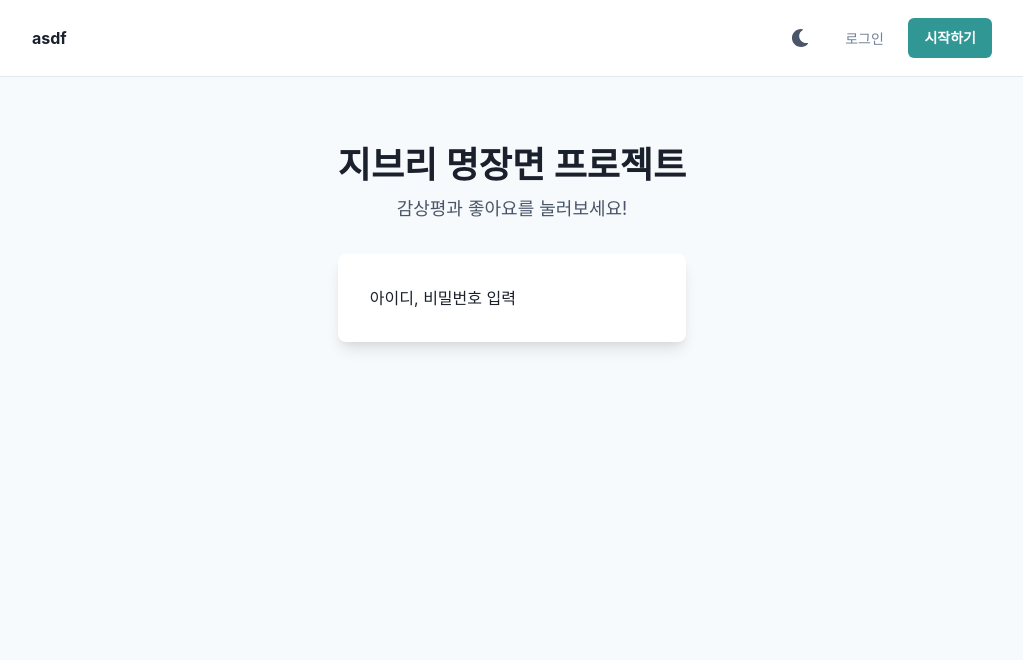
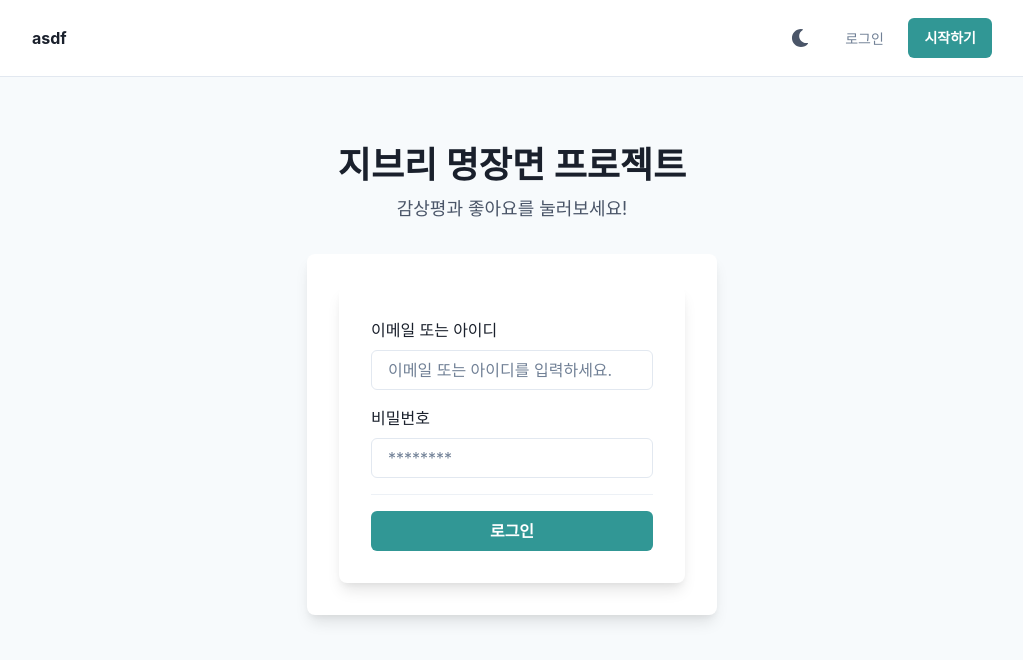
Before and after one commit to preferchoi/preferchoi, a React (Create React App) app in the folder graphql/web/: page /Login in a window 1280 px wide. Shown: the top 660 px of the page, without its empty margins (128-1151 px from the left). Built offline with nearby package versions, Linux system fonts and the light colour scheme.

Commit message:
feat: login fom 구현

```diff
--- a/graphql/web/src/compnents/auth/LoginForm.tsx
+++ b/graphql/web/src/compnents/auth/LoginForm.tsx
@@ -1,4 +1,20 @@
-import { Stack, Box, Heading, Text, useColorModeValue } from '@chakra-ui/react';
+import {
+  Stack,
+  Box,
+  Heading,
+  Text,
+  useColorModeValue,
+  FormControl,
+  FormLabel,
+  Input,
+  FormErrorMessage,
+  Divider,
+  Button,
+} from '@chakra-ui/react';
+import { useForm } from 'react-hook-form';
+import {
+  LoginMutationVariables,
+} from '../../generated/graphql';
 
 export default function LoginForm(): React.ReactElement {
   return (
@@ -15,8 +31,64 @@
         boxShadow={'lg'}
         p={8}
       >
-        아이디, 비밀번호 입력
+        <RealLoginForm />
       </Box>
     </Stack>
   );
 }
+
+function RealLoginForm(): React.ReactElement {
+  const {
+    register,
+    handleSubmit,
+    formState: { errors },
+  } = useForm<LoginMutationVariables>();
+
+  const onSubmit = (formData: LoginMutationVariables) => {
+    console.log(formData);
+  };
+
+  return (
+    <Box
+      rounded={'lg'}
+      bg={useColorModeValue('white', 'gray.700')}
+      boxShadow={'lg'}
+      p={8}
+    >
+      <Stack as={'form'} spacing={4} onSubmit={handleSubmit(onSubmit)}>
+        <FormControl isInvalid={!!errors.loginInput?.emailOrUsername}>
+          <FormLabel>이메일 또는 아이디</FormLabel>
+          <Input
+            type="emailOrUsername"
+            placeholder="이메일 또는 아이디를 입력하세요."
+            {...register('loginInput.emailOrUsername', {
+              required: '이메일 또는 아이디를 입력해주세요',
+            })}
+          />
+          <FormErrorMessage>
+            {errors.loginInput?.emailOrUsername &&
+              errors.loginInput.emailOrUsername.message}
+          </FormErrorMessage>
+        </FormControl>
+
+        <FormControl isInvalid={!!errors.loginInput?.password}>
+          <FormLabel>비밀번호</FormLabel>
+          <Input
+            type="password"
+            placeholder="********"
+            {...register('loginInput.password', {
+              required: '비밀번호를 입력해주세요.',
+            })}
+          />
+          <FormErrorMessage>
+            {errors.loginInput?.password && errors.loginInput.password.message}
+          </FormErrorMessage>
+        </FormControl>
+        <Divider />
+        <Button colorScheme="teal" type="submit">
+          로그인
+        </Button>
+      </Stack>
+    </Box>
+  );
+}
--- a/graphql/web/src/generated/graphql.tsx
+++ b/graphql/web/src/generated/graphql.tsx
@@ -36,6 +36,13 @@
   name: Scalars['String']['output'];
 };
 
+/** 필드 에러 타입 */
+export type FieldError = {
+  __typename?: 'FieldError';
+  field: Scalars['String']['output'];
+  message: Scalars['String']['output'];
+};
+
 export type Film = {
   __typename?: 'Film';
   /** 영화 줄거리 및 설명 */
@@ -59,9 +66,29 @@
   title: Scalars['String']['output'];
 };
 
+/** 로그인 인풋 데이터 */
+export type LoginInput = {
+  emailOrUsername: Scalars['String']['input'];
+  password: Scalars['String']['input'];
+};
+
+/** 로그인 반환 데이터 */
+export type LoginResponse = {
+  __typename?: 'LoginResponse';
+  accessToken?: Maybe<Scalars['String']['output']>;
+  errors?: Maybe<Array<FieldError>>;
+  user?: Maybe<User>;
+};
+
 export type Mutation = {
   __typename?: 'Mutation';
+  login: LoginResponse;
   signUp: User;
+};
+
+
+export type MutationLoginArgs = {
+  loginInput: LoginInput;
 };
 
 
@@ -104,6 +131,7 @@
   limit?: InputMaybe<Scalars['Int']['input']>;
 };
 
+/** 회원가입 인풋 데이터 */
 export type SignUpInput = {
   email: Scalars['String']['input'];
   password: Scalars['String']['input'];
@@ -122,6 +150,13 @@
   /** 유저 이름 */
   username: Scalars['String']['output'];
 };
+
+export type LoginMutationVariables = Exact<{
+  loginInput: LoginInput;
+}>;
+
+
+export type LoginMutation = { __typename?: 'Mutation', login: { __typename?: 'LoginResponse', accessToken?: string | null, errors?: Array<{ __typename?: 'FieldError', field: string, message: string }> | null, user?: { __typename?: 'User', id: number, username: string, email: string } | null } };
 
 export type SignUpMutationVariables = Exact<{
   signUpInput: SignUpInput;
@@ -160,6 +195,48 @@
 export type FilmsQuery = { __typename?: 'Query', films: { __typename?: 'PaginatedFilms', cursor?: number | null, films: Array<{ __typename?: 'Film', id: number, title: string, subtitle?: string | null, runningTime: number, release: string, posterImg: string, director: { __typename?: 'Director', name: string } }> } };
 
 
+export const LoginDocument = gql`
+    mutation login($loginInput: LoginInput!) {
+  login(loginInput: $loginInput) {
+    errors {
+      field
+      message
+    }
+    user {
+      id
+      username
+      email
+    }
+    accessToken
+  }
+}
+    `;
+export type LoginMutationFn = Apollo.MutationFunction<LoginMutation, LoginMutationVariables>;
+
+/**
+ * __useLoginMutation__
+ *
+ * To run a mutation, you first call `useLoginMutation` within a React component and pass it any options that fit your needs.
+ * When your component renders, `useLoginMutation` returns a tuple that includes:
+ * - A mutate function that you can call at any time to execute the mutation
+ * - An object with fields that represent the current status of the mutation's execution
+ *
+ * @param baseOptions options that will be passed into the mutation, supported options are listed on: https://www.apollographql.com/docs/react/api/react-hooks/#options-2;
+ *
+ * @example
+ * const [loginMutation, { data, loading, error }] = useLoginMutation({
+ *   variables: {
+ *      loginInput: // value for 'loginInput'
+ *   },
+ * });
+ */
+export function useLoginMutation(baseOptions?: Apollo.MutationHookOptions<LoginMutation, LoginMutationVariables>) {
+        const options = {...defaultOptions, ...baseOptions}
+        return Apollo.useMutation<LoginMutation, LoginMutationVariables>(LoginDocument, options);
+      }
+export type LoginMutationHookResult = ReturnType<typeof useLoginMutation>;
+export type LoginMutationResult = Apollo.MutationResult<LoginMutation>;
+export type LoginMutationOptions = Apollo.BaseMutationOptions<LoginMutation, LoginMutationVariables>;
 export const SignUpDocument = gql`
     mutation signUp($signUpInput: SignUpInput!) {
   signUp(signUpInput: $signUpInput) {
```
Also changed, not shown: graphql/web/src/graphql/mutations/login.graphql (added, +14 -0 lines).
